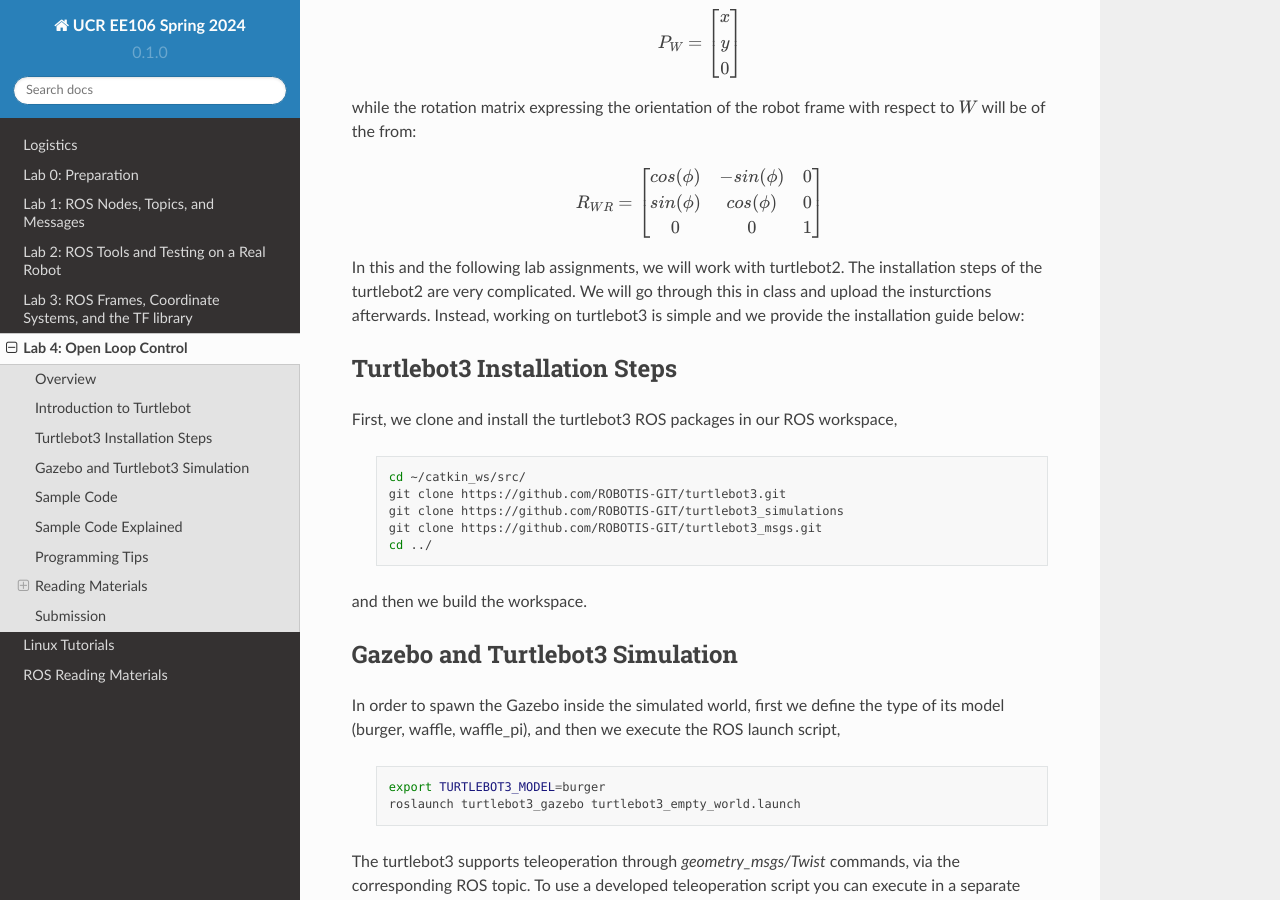
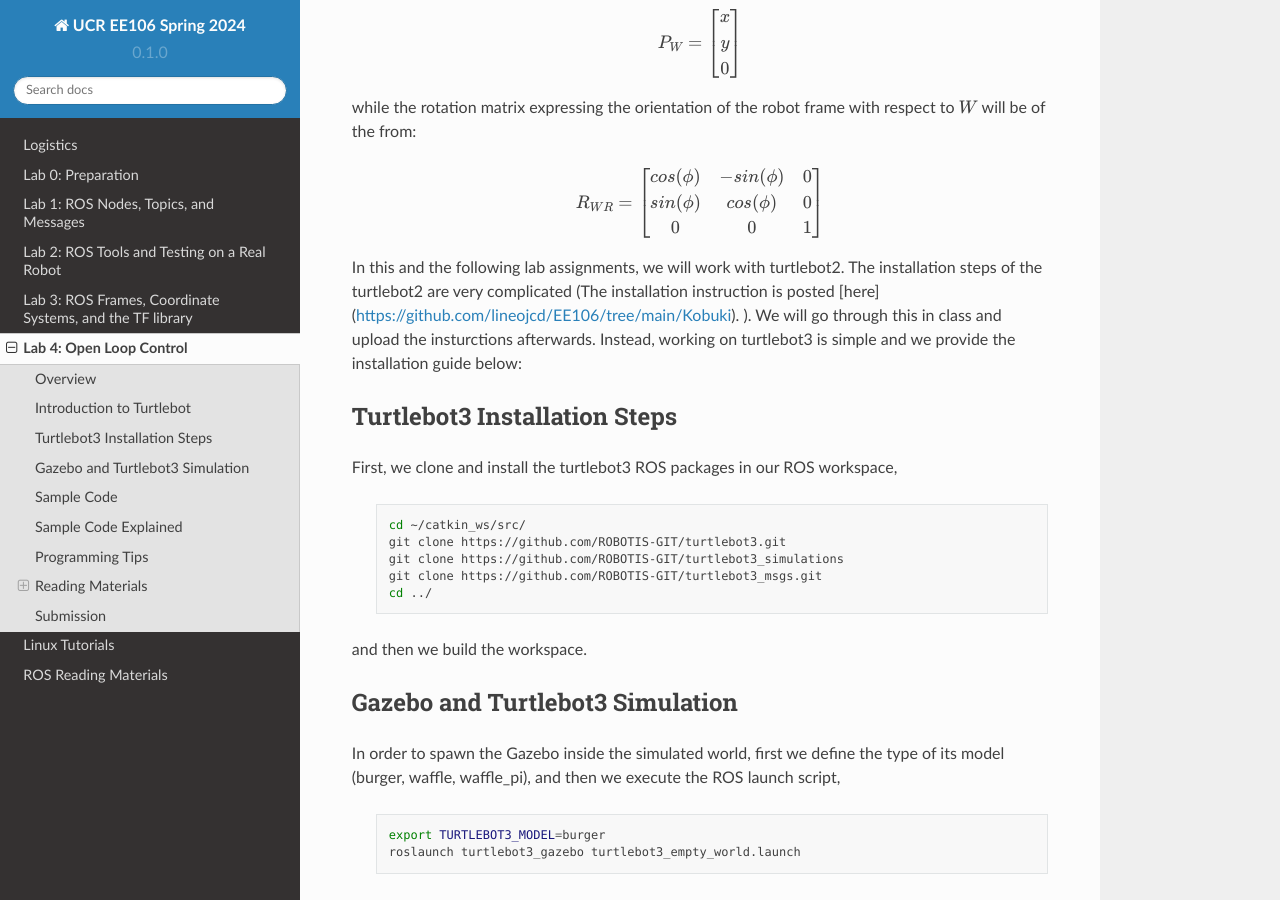
Before and after one commit to taektay/ee106, a Sphinx documentation site: the page built from docs/source/lab4.rst, in a window 1280 px wide and 900 px high, scrolled down 1294 px. Built offline with Sphinx 7.4.7 and the Read the Docs theme 2.0.0, drawn with Linux system fonts in a browser that asks for light colours.

Commit message:
Update lab4.rst

```diff
--- a/docs/source/lab4.rst
+++ b/docs/source/lab4.rst
@@ -70,7 +70,7 @@
   \end{bmatrix}
 
 
-In this and the following lab assignments, we will work with turtlebot2. The installation steps of the turtlebot2 are very complicated. We will go through this in class and upload the insturctions afterwards. Instead, working on turtlebot3 is simple and we provide the installation guide below:
+In this and the following lab assignments, we will work with turtlebot2. The installation steps of the turtlebot2 are very complicated (The installation instruction is posted [here](https://github.com/lineojcd/EE106/tree/main/Kobuki). ). We will go through this in class and upload the insturctions afterwards. Instead, working on turtlebot3 is simple and we provide the installation guide below:
 
 Turtlebot3 Installation Steps
 ----------------
```
